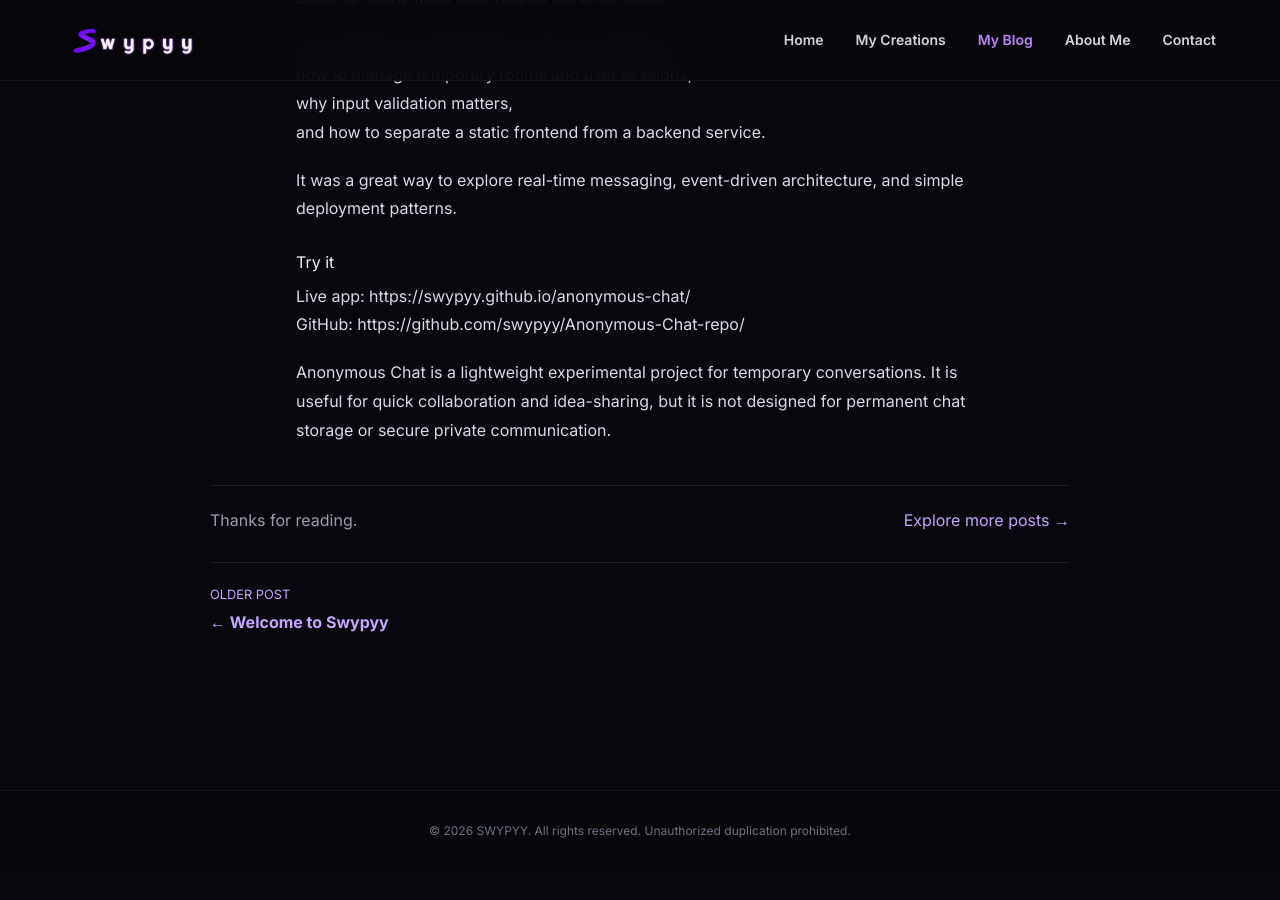
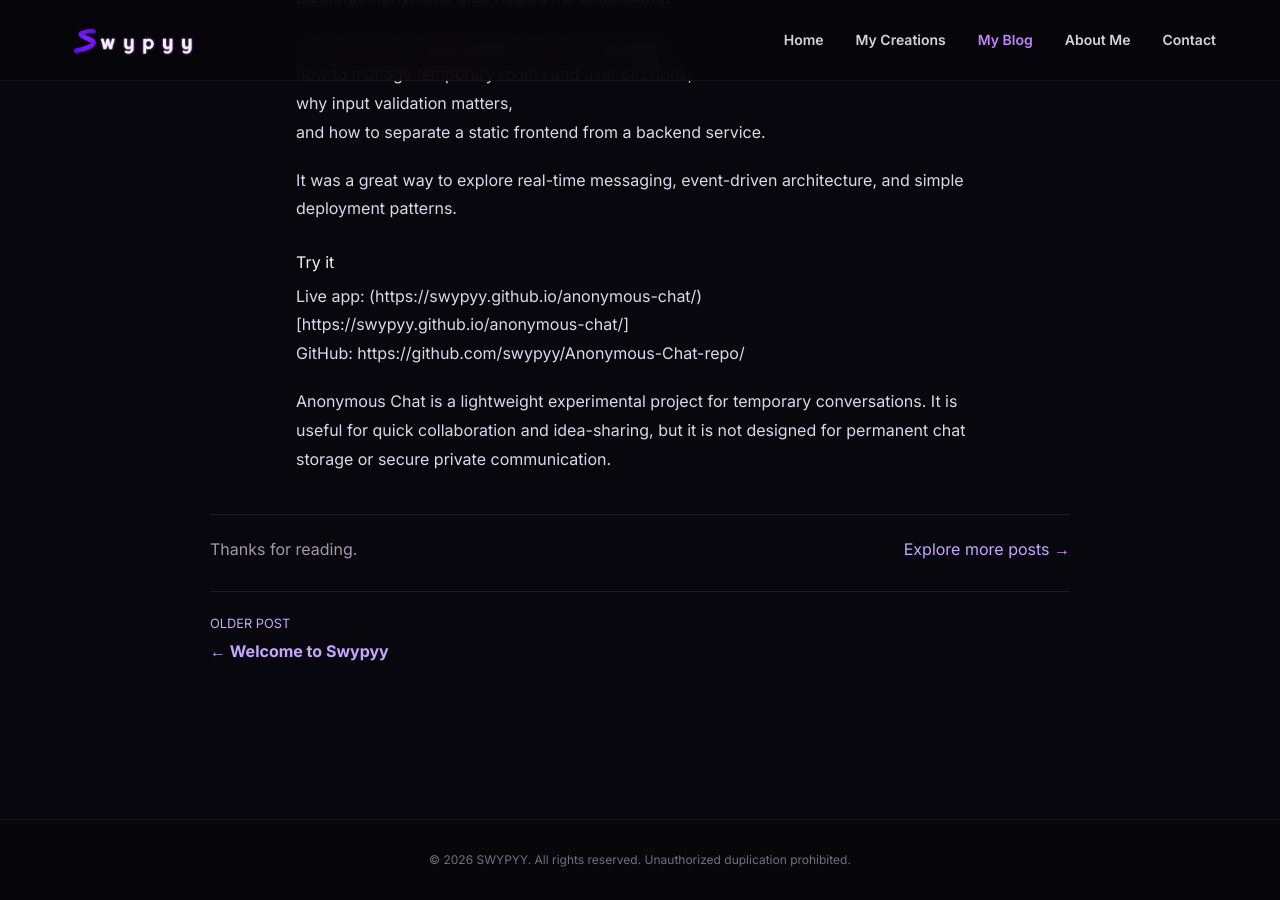
Before and after one commit to swypyy/swypyy.github.io, a Jekyll site: the page built from _posts/2026-11-11-building-anonymous-chat.md, in a window 1280 px wide and 900 px high, scrolled down 2341 px. Built offline with Jekyll 4.4.1, drawn with Linux system fonts in a browser that asks for light colours; nearby versions of some CDN libraries; before the commit the page ends 3212 px from its top, so only the background shows below that; some of the changed lines change nothing that is shown.

Commit message:
Fix link formatting for live app in documentation

```diff
--- a/_posts/2026-11-11-building-anonymous-chat.md
+++ b/_posts/2026-11-11-building-anonymous-chat.md
@@ -56,7 +56,7 @@ It was a great way to explore real-time messaging, event-driven architecture, an
 
 ## Try it
 
-- Live app: https://swypyy.github.io/anonymous-chat/
+- Live app: (https://swypyy.github.io/anonymous-chat/)[https://swypyy.github.io/anonymous-chat/]
 - GitHub: https://github.com/swypyy/Anonymous-Chat-repo/
 
 Anonymous Chat is a lightweight experimental project for temporary conversations. It is useful for quick collaboration and idea-sharing, but it is not designed for permanent chat storage or secure private communication.
```
